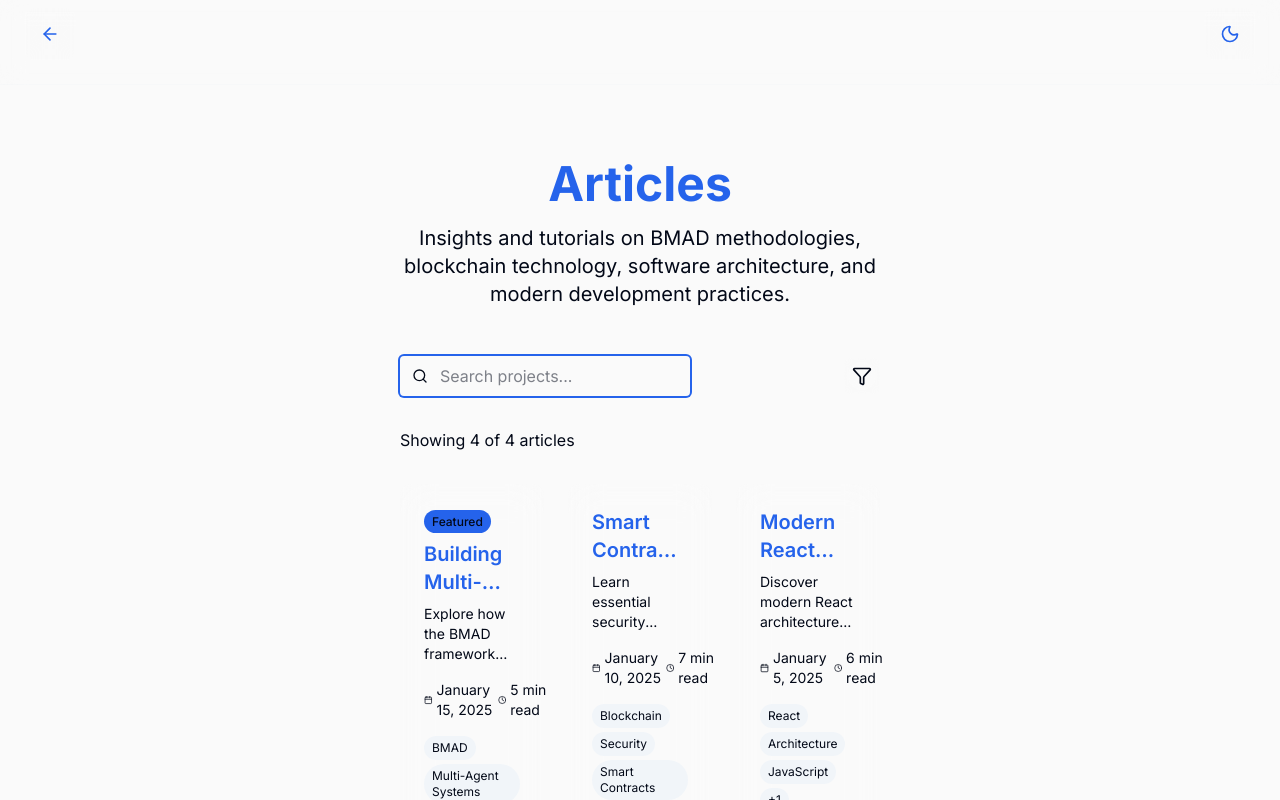
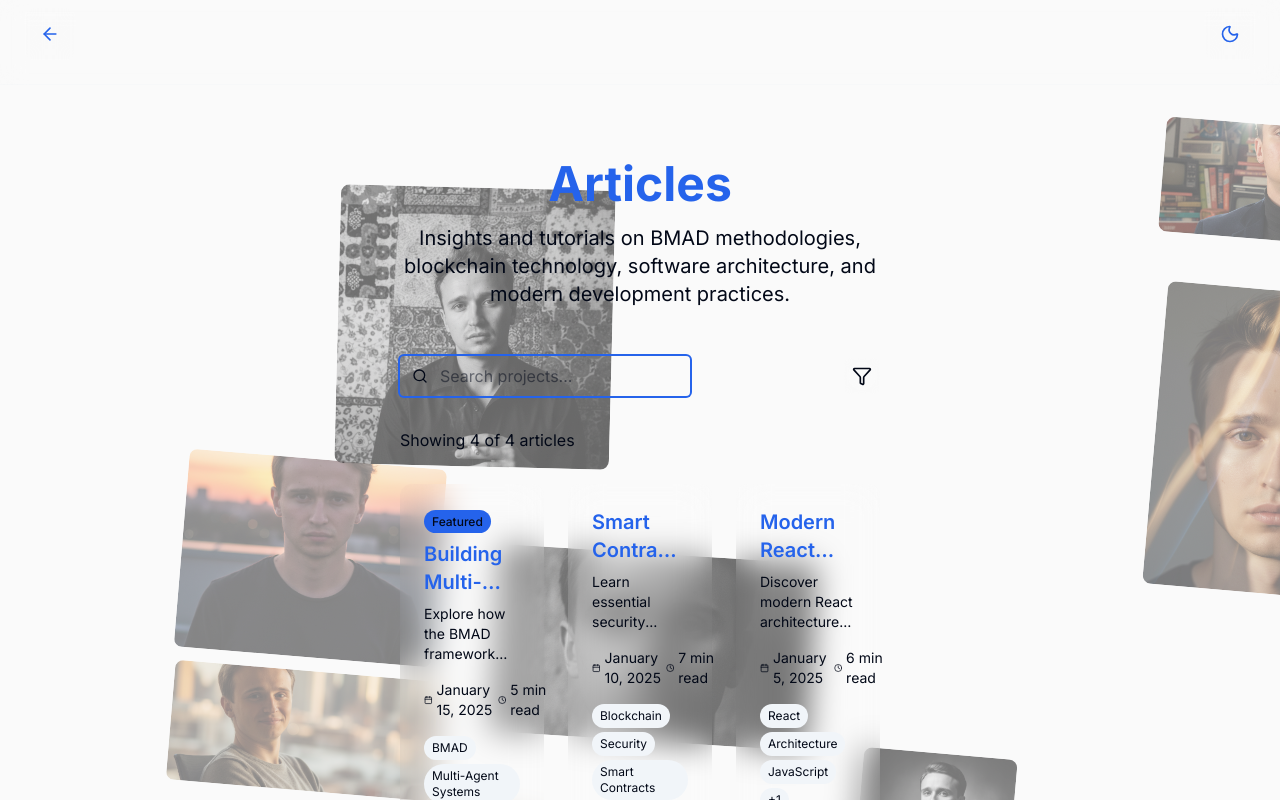
Before and after one commit to karpovpw/karpov-landing, a Next.js app: page /articles in a window 1280 px wide. Shown: the top 800 px of the page. Built offline with nearby package versions, Linux system fonts and the light colour scheme.

Commit message:
Polished main and contacts

```diff
--- a/app/articles/page.tsx
+++ b/app/articles/page.tsx
@@ -1,7 +1,7 @@
 'use client'
 
-export const dynamic = 'force-dynamic'
-
+import { motion } from 'framer-motion'
+import Image from 'next/image'
 import dynamicImport from 'next/dynamic'
 import { Container } from '@/components/layout/Container'
 
@@ -10,10 +10,58 @@ const ArticleList = dynamicImport(() => import('@/components/content/ArticleList
   loading: () => <div>Loading articles...</div>
 })
 
+const photos = [
+  '/myPhoto.jpeg',
+  '/Generated Image October 23, 2025 - 10_49PM.jpeg',
+  '/Generated Image October 23, 2025 - 11_07PM.jpeg',
+  '/Generated Image October 23, 2025 - 11_08PM.jpeg',
+  '/Generated Image October 23, 2025 - 11_18PM (1).jpeg',
+  '/Generated Image October 23, 2025 - 11_19PM.jpeg',
+  '/Generated Image October 23, 2025 - 11_33PM.jpeg',
+  '/Generated Image October 23, 2025 - 11_47PM.jpeg',
+  '/generated-image (2).jpeg',
+  '/generated-image (3).jpeg',
+  '/generated-image.jpeg'
+]
+
 export default function Articles() {
   return (
-    <main className="relative">
-      <Container size="xl" className="py-16">
+    <main className="relative min-h-screen">
+      {/* Background Photo Collage */}
+      <div className="absolute inset-0 overflow-hidden z-0">
+        {photos.map((photo, index) => (
+          <motion.div
+            key={index}
+            className="absolute"
+            style={{
+              left: `${Math.random() * 100}%`,
+              top: `${Math.random() * 100}%`,
+              width: `${100 + Math.random() * 200}px`,
+              height: `${100 + Math.random() * 200}px`,
+            }}
+            initial={{ opacity: 0, scale: 0.8 }}
+            animate={{
+              opacity: [0.3, 0.6, 0.3],
+              scale: [0.8, 1.1, 0.8],
+              rotate: [0, 5, -5, 0]
+            }}
+            transition={{
+              duration: 10 + Math.random() * 10,
+              repeat: Infinity,
+              ease: 'easeInOut'
+            }}
+          >
+            <Image
+              src={photo}
+              alt={`Background photo ${index + 1}`}
+              fill
+              className="object-cover rounded-lg"
+            />
+          </motion.div>
+        ))}
+      </div>
+
+      <Container size="xl" className="py-16 relative z-10">
         <div className="text-center mb-12">
           <h1 className="text-4xl md:text-5xl font-bold mb-4 text-primary">
             Articles
--- a/app/portfolio/page.tsx
+++ b/app/portfolio/page.tsx
@@ -1,5 +1,7 @@
 'use client'
 
+import { motion } from 'framer-motion'
+import Image from 'next/image'
 import dynamic from 'next/dynamic'
 import { Container } from '@/components/layout/Container'
 
@@ -8,10 +10,58 @@ const ProjectGrid = dynamic(() => import('@/components/portfolio/ProjectGrid').t
   loading: () => <div>Loading projects...</div>
 })
 
+const photos = [
+  '/myPhoto.jpeg',
+  '/Generated Image October 23, 2025 - 10_49PM.jpeg',
+  '/Generated Image October 23, 2025 - 11_07PM.jpeg',
+  '/Generated Image October 23, 2025 - 11_08PM.jpeg',
+  '/Generated Image October 23, 2025 - 11_18PM (1).jpeg',
+  '/Generated Image October 23, 2025 - 11_19PM.jpeg',
+  '/Generated Image October 23, 2025 - 11_33PM.jpeg',
+  '/Generated Image October 23, 2025 - 11_47PM.jpeg',
+  '/generated-image (2).jpeg',
+  '/generated-image (3).jpeg',
+  '/generated-image.jpeg'
+]
+
 export default function Portfolio() {
   return (
-    <main className="relative">
-      <Container size="xl" className="py-16">
+    <main className="relative min-h-screen">
+      {/* Background Photo Collage */}
+      <div className="absolute inset-0 overflow-hidden z-0">
+        {photos.map((photo, index) => (
+          <motion.div
+            key={index}
+            className="absolute"
+            style={{
+              left: `${Math.random() * 100}%`,
+              top: `${Math.random() * 100}%`,
+              width: `${100 + Math.random() * 200}px`,
+              height: `${100 + Math.random() * 200}px`,
+            }}
+            initial={{ opacity: 0, scale: 0.8 }}
+            animate={{
+              opacity: [0.3, 0.6, 0.3],
+              scale: [0.8, 1.1, 0.8],
+              rotate: [0, 5, -5, 0]
+            }}
+            transition={{
+              duration: 10 + Math.random() * 10,
+              repeat: Infinity,
+              ease: 'easeInOut'
+            }}
+          >
+            <Image
+              src={photo}
+              alt={`Background photo ${index + 1}`}
+              fill
+              className="object-cover rounded-lg"
+            />
+          </motion.div>
+        ))}
+      </div>
+
+      <Container size="xl" className="py-16 relative z-10">
         <div className="text-center mb-12">
           <h1 className="text-4xl md:text-5xl font-bold mb-4 text-primary">
             Portfolio
--- a/components/features/hero/HeroSection.tsx
+++ b/components/features/hero/HeroSection.tsx
@@ -18,20 +18,6 @@ const waveKeyframes = `
 }
 `
 
-const generateXPolygon = () => {
-  // Generate dynamic proportions for X-shape
-  const topWidth = 30 + Math.random() * 40; // 30-70
-  const bottomWidth = 30 + Math.random() * 40;
-  const leftHeight = 30 + Math.random() * 40;
-  const rightHeight = 30 + Math.random() * 40;
-  const midX = 40 + Math.random() * 20; // 40-60
-  const midY = 40 + Math.random() * 20;
-
-  const variant1 = `polygon(${midX}% 0%, ${midX + topWidth/2}% ${leftHeight}%, 100% ${leftHeight}%, ${midX + midY/2}% 50%, ${midX + bottomWidth/2}% 100%, ${midX}% ${100 - rightHeight}%, ${midX - bottomWidth/2}% 100%, ${midX - midY/2}% 50%, 0% ${leftHeight}%, ${midX - topWidth/2}% ${leftHeight}%)`;
-  const variant2 = `polygon(${midX}% 0%, ${midX + topWidth/3}% ${leftHeight + 10}%, 100% ${leftHeight + 10}%, ${midX + midY/3}% 50%, ${midX + bottomWidth/3}% 100%, ${midX}% ${100 - rightHeight - 10}%, ${midX - bottomWidth/3}% 100%, ${midX - midY/3}% 50%, 0% ${leftHeight + 10}%, ${midX - topWidth/3}% ${leftHeight + 10}%)`;
-
-  return [variant1, variant2];
-}
 
 export function HeroSection({ className }: BaseComponentProps) {
   const router = useRouter()
@@ -72,41 +58,36 @@ export function HeroSection({ className }: BaseComponentProps) {
       <section className={`relative min-h-screen flex items-center justify-center ${className || ''}`}>
         {/* Background Photo Collage */}
         <div className="absolute inset-0 overflow-hidden z-0">
-          {photos.map((photo, index) => {
-            const clipPaths = generateXPolygon();
-            return (
+          {photos.map((photo, index) => (
             <motion.div
               key={index}
               className="absolute"
               style={{
-                  left: `${Math.random() * 80 + 10}%`,
-                  top: `${Math.random() * 80 + 10}%`,
-                  width: `${50 + Math.random() * 100}px`,
-                  height: `${50 + Math.random() * 100}px`,
+                left: `${Math.random() * 100}%`,
+                top: `${Math.random() * 100}%`,
+                width: `${100 + Math.random() * 200}px`,
+                height: `${100 + Math.random() * 200}px`,
               }}
               initial={{ opacity: 0, scale: 0.8 }}
               animate={{
                 opacity: [0.3, 0.6, 0.3],
                 scale: [0.8, 1.1, 0.8],
-                  rotate: [0, 5, -5, 0],
-                  clipPath: [clipPaths[0], clipPaths[1], clipPaths[0]]
+                rotate: [0, 5, -5, 0]
               }}
               transition={{
                 duration: 10 + Math.random() * 10,
                 repeat: Infinity,
-                  ease: 'easeInOut',
-                  clipPath: { duration: 10 + Math.random() * 10, repeat: Infinity, ease: 'linear' }
+                ease: 'easeInOut'
               }}
             >
               <Image
                 src={photo}
                 alt={`Background photo ${index + 1}`}
                 fill
-                  className="object-cover"
+                className="object-cover rounded-lg"
               />
             </motion.div>
-            );
-          })}
+          ))}
         </div>
 
       <div className="container mx-auto px-4 py-16">
```
Also changed, not shown: 10 other files (tests, documents, lock files or other folders). Lines whose indentation alone changed are shown as unchanged.
